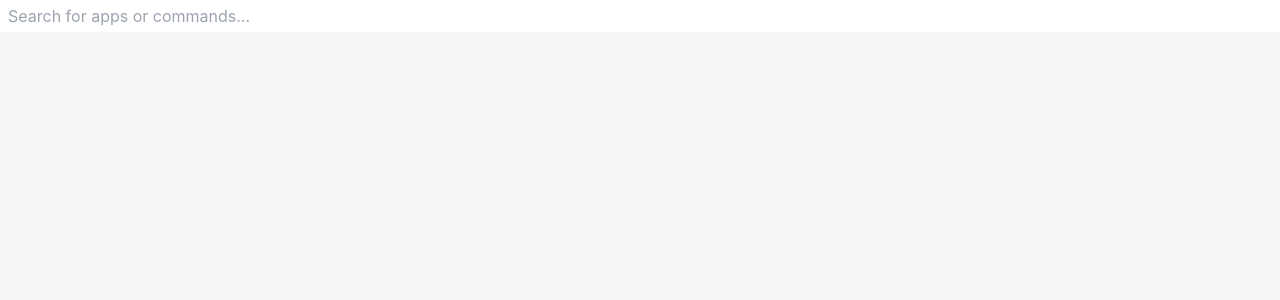
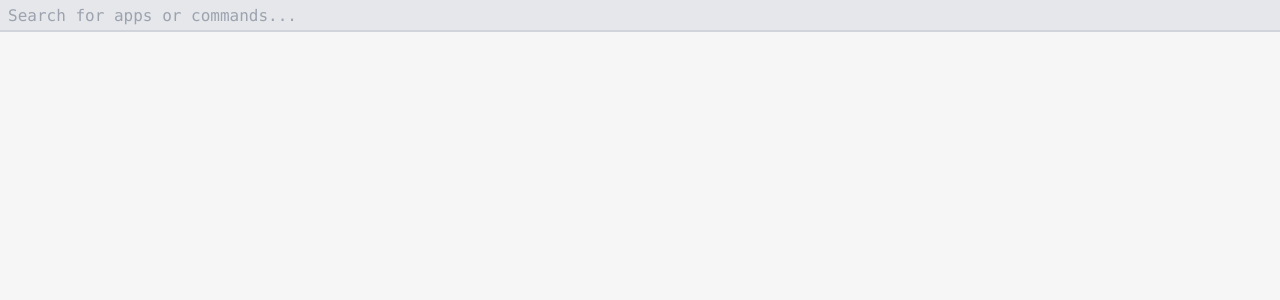
Before and after one commit to francozanini/thoth, a React (Vite) app: page / in a window 1280 px wide. Shown: the top 300 px of the page. Built offline with nearby package versions, Linux system fonts and the light colour scheme.

Commit message:
styles: background color and font

```diff
--- a/src/App.tsx
+++ b/src/App.tsx
@@ -15,10 +15,10 @@ function App() {
   }
 
   return (
-    <div className="gradient">
+    <div className="bg-gray-200 font-mono">
       <input
         type="text"
-        className="h-8 w-full p-2"
+        className="h-8 w-full border-b-2 border-solid border-gray-300 bg-gray-200 p-2 focus:outline-none"
         placeholder="Search for apps or commands..."
         onInput={(event) => search(event.currentTarget.value)}
       />
```
